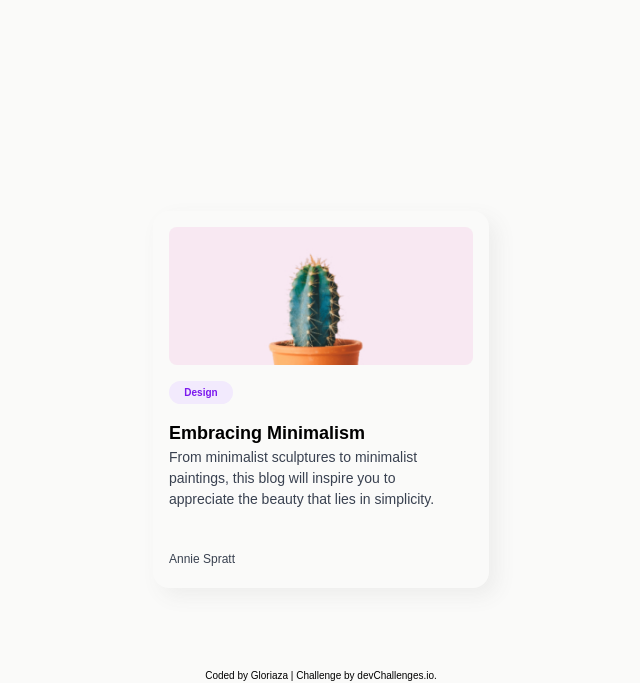
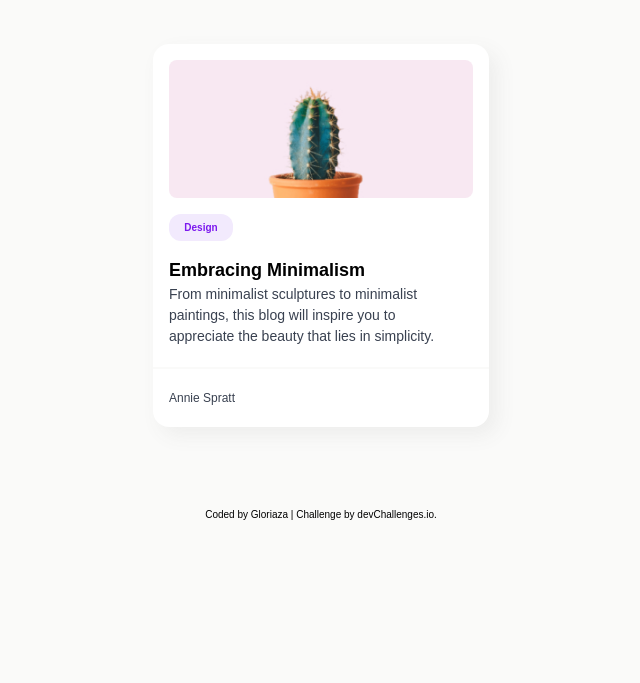
Before and after one commit to gloriazaodyardy/Minimal-Blog-Card, a Vue app: page / in a window 1280 px wide. Shown: the part 117-800 px from the top of the page, without its empty margins (319-959 px from the left). Built offline with nearby package versions, Linux system fonts and the light colour scheme.

Commit message:
Improves card: padding, gap, border, and margin

```diff
--- a/src/App.vue
+++ b/src/App.vue
@@ -2,21 +2,21 @@
 </script>
 
 <template>
-  <header class="py-[164px]"></header>
+  <header></header>
   <main>
-    <div class="flex flex-col p-4 max-w-[21rem] rounded-2xl gap-4 shadow-card">
-      <img class="rounded-lg" src="../resources/Cactus@2x.jpg" alt="Cactus image" srcset="../resources/Cactus.jpg">
-      <div class="flex flex-col items-center bg-purple-soft py-1 w-16 rounded-xl text-center">
-        <b class="text-purple text-tag">Design</b>
+    <div class="flex flex-col max-w-[21rem] rounded-2xl shadow-card bg-white">
+      <img class="rounded-3xl p-4" src="../resources/Cactus@2x.jpg" alt="Cactus image" srcset="../resources/Cactus.jpg">
+      <div class="flex flex-col mb-4 mx-4 bg-purple-soft py-1.5 w-16 rounded-xl">
+        <b class="text-purple text-tag text-center">Design</b>
       </div>
       <div class="flex flex-col gap-5 text-dark-soft">
-        <div class="flex flex-col max-w-70">
+        <div class="flex flex-col max-w-80 px-4">
           <h1 class="text-title text-black"><b>Embracing Minimalism</b></h1>
           <p class="text-body">From minimalist sculptures to minimalist paintings, this blog will inspire you to
             appreciate the beauty that
             lies in simplicity.</p>
         </div>
-        <p class="text-small mt-5 mb-1">
+        <p class="text-small w-full px-4 py-5 border-t-2 border-t-light-gray">
           Annie Spratt
         </p>
       </div>
```
